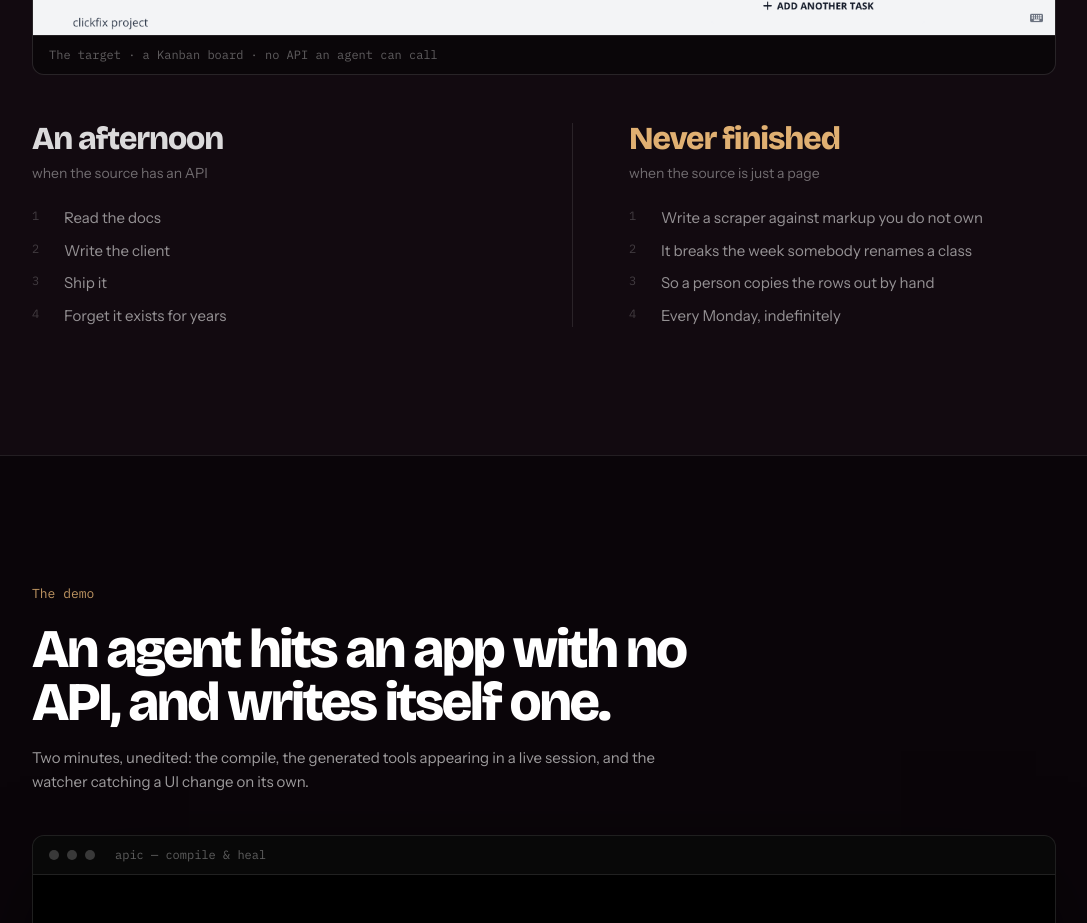
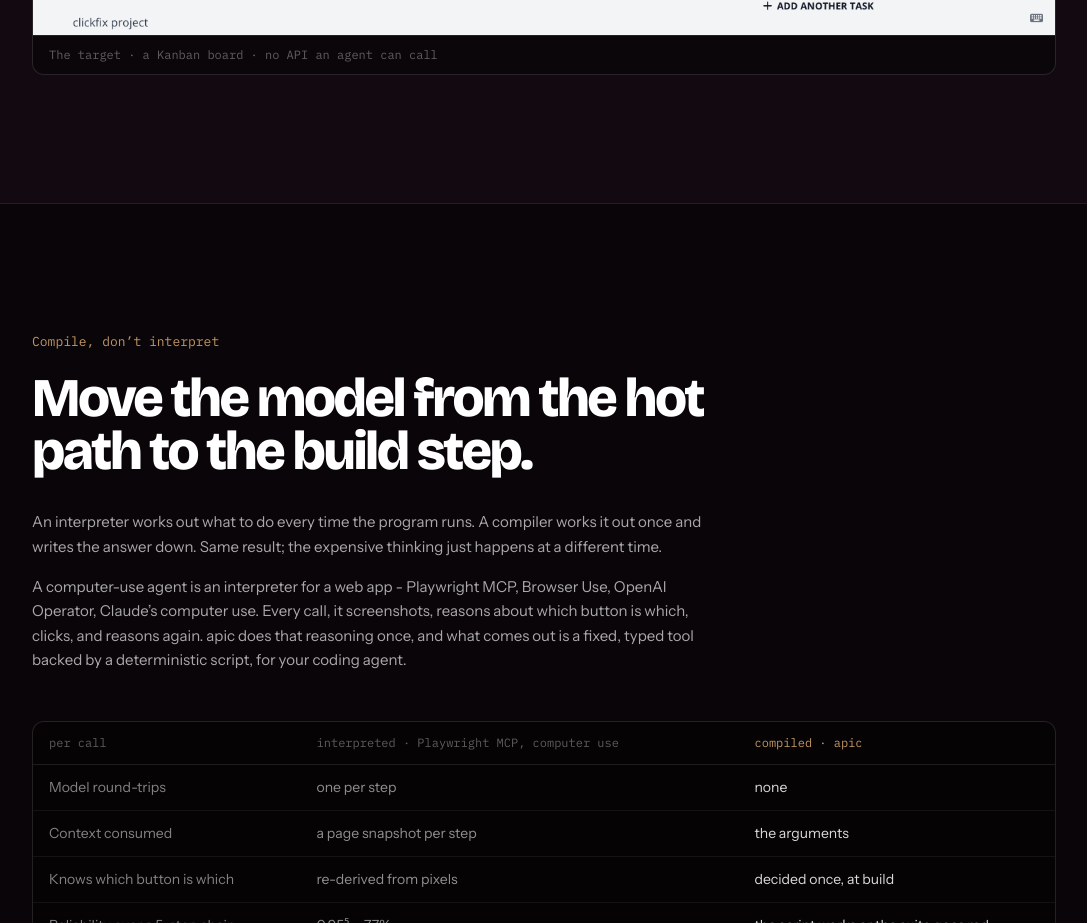
Before and after one commit to brwbo/apic, a React (Vite) app in the folder ui/: page / in a window 1280 px wide. Shown: the part 2320-3243 px from the top of the page, without its empty margins (96-1183 px from the left). Built offline with nearby package versions, Linux system fonts and the light colour scheme.

Commit message:
site: compile-vs-interpret section; drop the two-column afternoon/never-finished block

```diff
--- a/ui/src/App.tsx
+++ b/ui/src/App.tsx
@@ -1,6 +1,7 @@
 import Hero from "@/components/hero";
 import Stack from "@/components/stack";
 import Problem from "@/components/problem";
+import Compile from "@/components/compile";
 import Stats from "@/components/stats";
 import Demo from "@/components/demo";
 import Partners from "@/components/partners";
@@ -18,6 +19,7 @@ export default function App() {
       <Hero still={still} stillTime={stillTime} />
       <Stack />
       <Problem />
+      <Compile />
       <Demo />
       <Stats />
       <Partners />
--- /dev/null
+++ b/ui/src/components/compile.tsx
@@ -0,0 +1,129 @@
+import { SectionLabel } from "@/components/section-label";
+
+/**
+ * Interpreter vs compiler, mapped onto agents. An interpreter re-derives what
+ * to do every run; a compiler does the thinking once and writes it down.
+ */
+const PER_CALL = [
+  { label: "Model round-trips", interp: "one per step", compiled: "none" },
+  { label: "Context consumed", interp: "a page snapshot per step", compiled: "the arguments" },
+  { label: "Knows which button is which", interp: "re-derived from pixels", compiled: "decided once, at build" },
+  { label: "Reliability over a 5-step chain", interp: "0.95⁵ ≈ 77%", compiled: "the script works or the suite goes red" },
+  { label: "What the caller needs to know", interp: "the UI", compiled: "a typed signature" },
+  { label: "When the UI changes", interp: "improvises, sometimes wrongly", compiled: "re-discovers and rebuilds" },
+  { label: "Inside Claude Code or Cursor", interp: "the coding agent does the clicking, in its own context", compiled: "a few typed tools; it never sees the UI" },
+];
+
+const WINS = [
+  {
+    head: "The model leaves the hot path",
+    body: "A compiled tool runs with zero tokens. For an action taken all day, that is orders of magnitude, not a percentage.",
+  },
+  {
+    head: "Failure stops compounding",
+    body: "A chain of interpreted steps fails multiplicatively. A verified script either works or is flagged, and a red tool re-enters discovery on its own.",
+  },
+  {
+    head: "Another agent can plan against it",
+    body: "createProject(name, description) with a schema is something a planner can call. “Drive this UI” is not.",
+  },
+  {
+    head: "It only ships what the app confirmed",
+    body: "A tool is emitted when the app itself says state changed - a banner, a URL carrying the value, a rendered row. Never from counting buttons.",
+  },
+  {
+    head: "Repair is rebuild, not patching",
+    body: "Healing re-runs the discovery that found the tool and matches by the name synthesis produces. A renamed button still yields createProject.",
+  },
+  {
+    head: "It fits inside a coding agent",
+    body: "Both are MCP servers, but Playwright MCP makes Claude Code the interpreter - it spends its context on snapshots and its turns on clicks. apic hands it createProject and gets out of the way.",
+  },
+];
+
+const NOT_WHEN = [
+  "You will do the action once. Compiling is pure overhead; use the agent directly.",
+  "The UI changes faster than your watch interval. You would just be recompiling.",
+  "You need a contract. A compiled tool is empirically correct - it has worked N times - not correct by construction.",
+];
+
+export function Compile() {
+  return (
+    <section id="compile" className="border-t border-white/10 bg-[#0a0509] px-6 py-24 sm:px-10 sm:py-32">
+      <div className="mx-auto max-w-5xl">
+        <SectionLabel>Compile, don&rsquo;t interpret</SectionLabel>
+        <h2 className="mt-5 max-w-3xl font-[family-name:var(--font-display)] text-[clamp(2.1rem,4.6vw,3.4rem)] font-extrabold leading-[0.98] tracking-[-0.045em] text-white">
+          Move the model from the hot path to the build step.
+        </h2>
+
+        <div className="mt-8 max-w-2xl space-y-4 text-[15px] leading-relaxed text-white/65">
+          <p>
+            An interpreter works out what to do every time the program runs. A compiler works it out
+            once and writes the answer down. Same result; the expensive thinking just happens at a
+            different time.
+          </p>
+          <p>
+            A computer-use agent is an interpreter for a web app - Playwright MCP, Browser Use,
+            OpenAI Operator, Claude&rsquo;s computer use. Every call, it screenshots, reasons about
+            which button is which, clicks, and reasons again. apic does that reasoning once, and what
+            comes out is a fixed, typed tool backed by a deterministic script, for your coding agent.
+          </p>
+        </div>
+
+        {/* Per-call comparison */}
+        <div className="mt-12 overflow-x-auto rounded-xl border border-white/12 bg-black/40">
+          <table className="w-full min-w-[560px] border-collapse text-left text-[14px]">
+            <thead>
+              <tr className="border-b border-white/10 font-mono text-[12px] text-white/35">
+                <th className="px-4 py-3 font-normal">per call</th>
+                <th className="px-4 py-3 font-normal">interpreted · Playwright MCP, computer use</th>
+                <th className="px-4 py-3 font-normal text-primary/85">compiled · apic</th>
+              </tr>
+            </thead>
+            <tbody>
+              {PER_CALL.map((r) => (
+                <tr key={r.label} className="border-b border-white/[0.06] last:border-b-0">
+                  <td className="px-4 py-3 text-white/50">{r.label}</td>
+                  <td className="px-4 py-3 text-white/55">{r.interp}</td>
+                  <td className="px-4 py-3 text-white/85">{r.compiled}</td>
+                </tr>
+              ))}
+            </tbody>
+          </table>
+        </div>
+
+        {/* Why that matters */}
+        <div className="mt-14 grid gap-x-12 gap-y-8 sm:grid-cols-2">
+          {WINS.map((w, i) => (
+            <div key={w.head} className="flex gap-4">
+              <span className="w-4 shrink-0 pt-1 font-mono text-[12px] text-white/20">{i + 1}</span>
+              <div>
+                <p className="text-[15px] font-semibold text-white/85">{w.head}</p>
+                <p className="mt-1.5 text-[14px] leading-relaxed text-white/55">{w.body}</p>
+              </div>
+            </div>
+          ))}
+        </div>
+
+        {/* The honest part */}
+        <div className="mt-14 max-w-2xl border-l border-white/10 pl-6">
+          <p className="font-mono text-[13px] text-white/40">When it is not better</p>
+          <ul className="mt-4 space-y-3">
+            {NOT_WHEN.map((line) => (
+              <li key={line} className="text-[14px] leading-relaxed text-white/55">
+                {line}
+              </li>
+            ))}
+          </ul>
+          <p className="mt-6 text-[14px] leading-relaxed text-white/70">
+            apic wins whenever the same action will be taken more than a handful of times against
+            software that cannot give you an API. That is most of the software agents are asked to drive
+            - and it means your agent stops hitting walls just because a site has no API.
+          </p>
+        </div>
+      </div>
+    </section>
+  );
+}
+
+export default Compile;
--- a/ui/src/components/problem.tsx
+++ b/ui/src/components/problem.tsx
@@ -1,24 +1,4 @@
 import { SectionLabel } from "@/components/section-label";
-const COLUMNS = [
-  {
-    kind: "An afternoon",
-    when: "when the source has an API",
-    tone: "ok",
-    lines: ["Read the docs", "Write the client", "Ship it", "Forget it exists for years"],
-  },
-  {
-    kind: "Never finished",
-    when: "when the source is just a page",
-    tone: "bad",
-    lines: [
-      "Write a scraper against markup you do not own",
-      "It breaks the week somebody renames a class",
-      "So a person copies the rows out by hand",
-      "Every Monday, indefinitely",
-    ],
-  },
-];
-
 export function Problem() {
   return (
     <section id="problem" className="border-t border-white/10 bg-[#120a10] px-6 py-24 sm:px-10 sm:py-32">
@@ -66,26 +46,6 @@ export function Problem() {
           </figcaption>
         </figure>
 
-        <div className="mt-12 grid gap-x-14 gap-y-10 sm:grid-cols-2">
-          {COLUMNS.map((col, i) => (
-            <div key={col.kind} className={i === 1 ? "sm:border-l sm:border-white/10 sm:pl-14" : ""}>
-              <p
-                className={`font-[family-name:var(--font-display)] text-[clamp(1.5rem,2.6vw,2rem)] font-bold leading-none tracking-[-0.035em] ${i === 1 ? "text-primary" : "text-white/85"}`}
-              >
-                {col.kind}
-              </p>
-              <p className="mt-2 text-[14px] text-white/40">{col.when}</p>
-              <ul className="mt-6 space-y-3">
-                {col.lines.map((line, j) => (
-                  <li key={line} className="flex gap-4 text-[15px] leading-snug text-white/55">
-                    <span className="w-4 shrink-0 font-mono text-[12px] text-white/20">{j + 1}</span>
-                    {line}
-                  </li>
-                ))}
-              </ul>
-            </div>
-          ))}
-        </div>
       </div>
     </section>
   );
```
Also changed, not shown: 2 other files (tests, documents, lock files or other folders).
